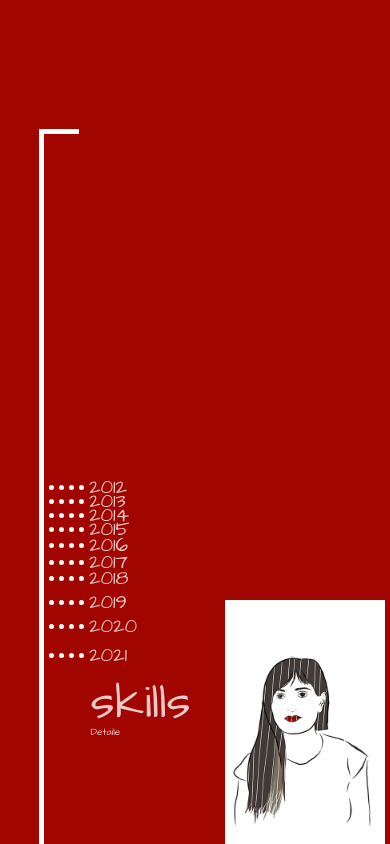
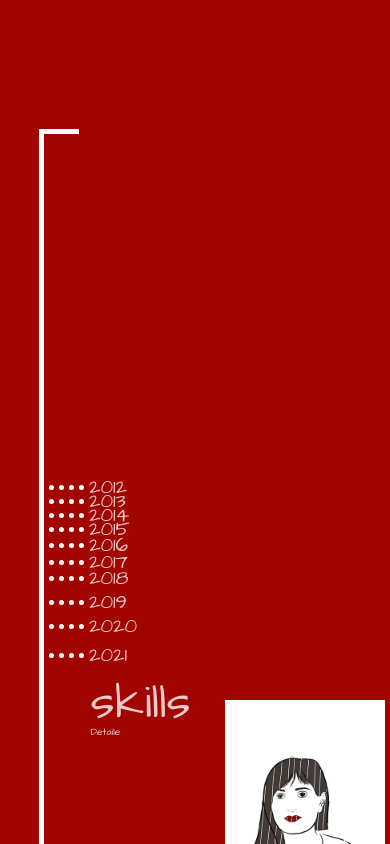
Before and after one commit to Pegital/PegahKhademi, a plain HTML site: page index.html in a window 390 px wide. Shown: the top 844 px of the page. Drawn offline with nearby package versions, Linux system fonts and the light colour scheme.

Commit message:
reponive3

```diff
--- a/style.css
+++ b/style.css
@@ -284,7 +284,7 @@ body{
     display:grid;
     height:auto;
    width: auto;
-   padding-top: 500px;
+   padding-top: 600px;
   }
 
 html {
@@ -300,7 +300,7 @@ html {
 
 .pegah{height: 500px;
   padding-right: 250px;
- padding-bottom: 10px;
+ padding-bottom: 1px;
 width: 160px;
 height: 100%;
 
@@ -308,7 +308,7 @@ height: 100%;
 .intr{
  padding-left: 450px;
  padding-bottom: 20px;
- font-size: 6px;
+
 }
 p[id^="in123"]{
 font-size: 13px;
```
